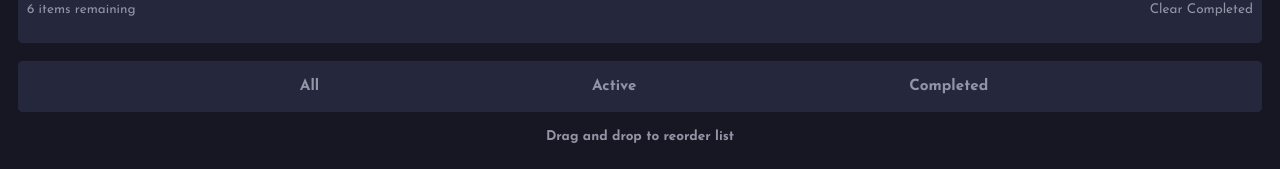
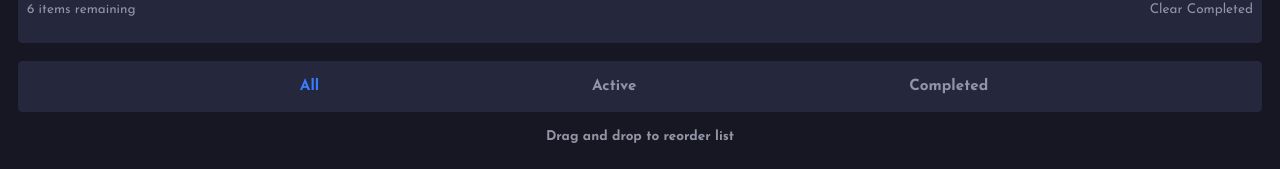
Before and after one commit to acedilloluis/todo-app, a React (Vite) app: page / in a window 1280 px wide. Shown: the part 621-790 px from the top of the page. Built offline with nearby package versions, Linux system fonts and the light colour scheme.

Commit message:
made circle, filter btns react controlled

```diff
--- a/src/App.js
+++ b/src/App.js
@@ -85,7 +85,12 @@ function App() {
       />
     ));
   const filterBtns = Object.keys(FILTER_MAP).map((name) => (
-    <FilterButton key={name} name={name} setFilter={setFilter} />
+    <FilterButton
+      key={name}
+      name={name}
+      filter={filter}
+      setFilter={setFilter}
+    />
   ));
 
   const todosCounter = `${todoList.length} ${
--- a/src/components/FilterButton.js
+++ b/src/components/FilterButton.js
@@ -1,7 +1,7 @@
 import React from 'react';
 import PropTypes from 'prop-types';
 
-function FilterButton({ name, setFilter }) {
+function FilterButton({ name, filter, setFilter }) {
   return (
     <label
       onClick={() => setFilter(name)}
@@ -9,7 +9,12 @@ function FilterButton({ name, setFilter }) {
         if (e.key === 'Enter') setFilter(name);
       }}
     >
-      <input type="radio" name="filters" value={name} />
+      <input
+        type="radio"
+        name="filters"
+        value={name}
+        checked={name === filter}
+      />
       <p tabIndex="0">{name}</p>
     </label>
   );
@@ -17,6 +22,7 @@ function FilterButton({ name, setFilter }) {
 
 FilterButton.propTypes = {
   name: PropTypes.string,
+  filter: PropTypes.string,
   setFilter: PropTypes.func,
 };
 
--- a/src/components/Todo.js
+++ b/src/components/Todo.js
@@ -9,7 +9,7 @@ function Todo({ id, task, completed, toggleTodoCompleted, deleteTodo }) {
         <input
           type="checkbox"
           name={id}
-          value={completed}
+          checked={completed}
           onClick={() => toggleTodoCompleted(id)}
         />
         <span className="circle"></span>
--- a/src/index.css
+++ b/src/index.css
@@ -190,7 +190,7 @@ body {
       & p {
         display: inline;
       }
-      /* need to change styles with js since filtering the items removes the sytling */
+
       & input:checked ~ .circle {
         background: linear-gradient(var(--box-bg-color), var(--box-bg-color))
             padding-box,
@@ -277,7 +277,7 @@ body {
   & p:hover {
     color: var(--button-hover-font-color);
   }
-  /* need to manage checked state with js */
+
   & input:checked ~ p {
     color: var(--bright-blue);
   }
```
